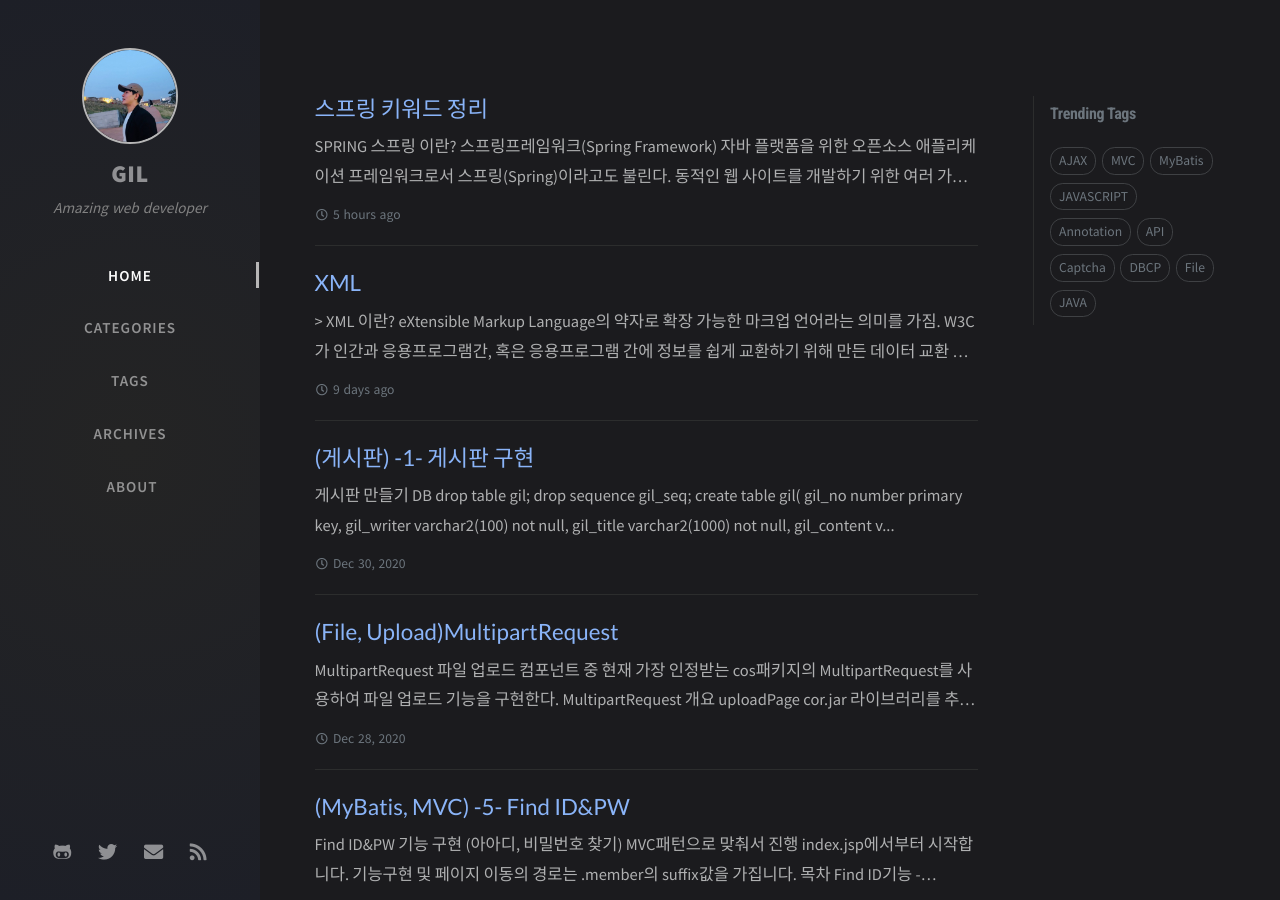
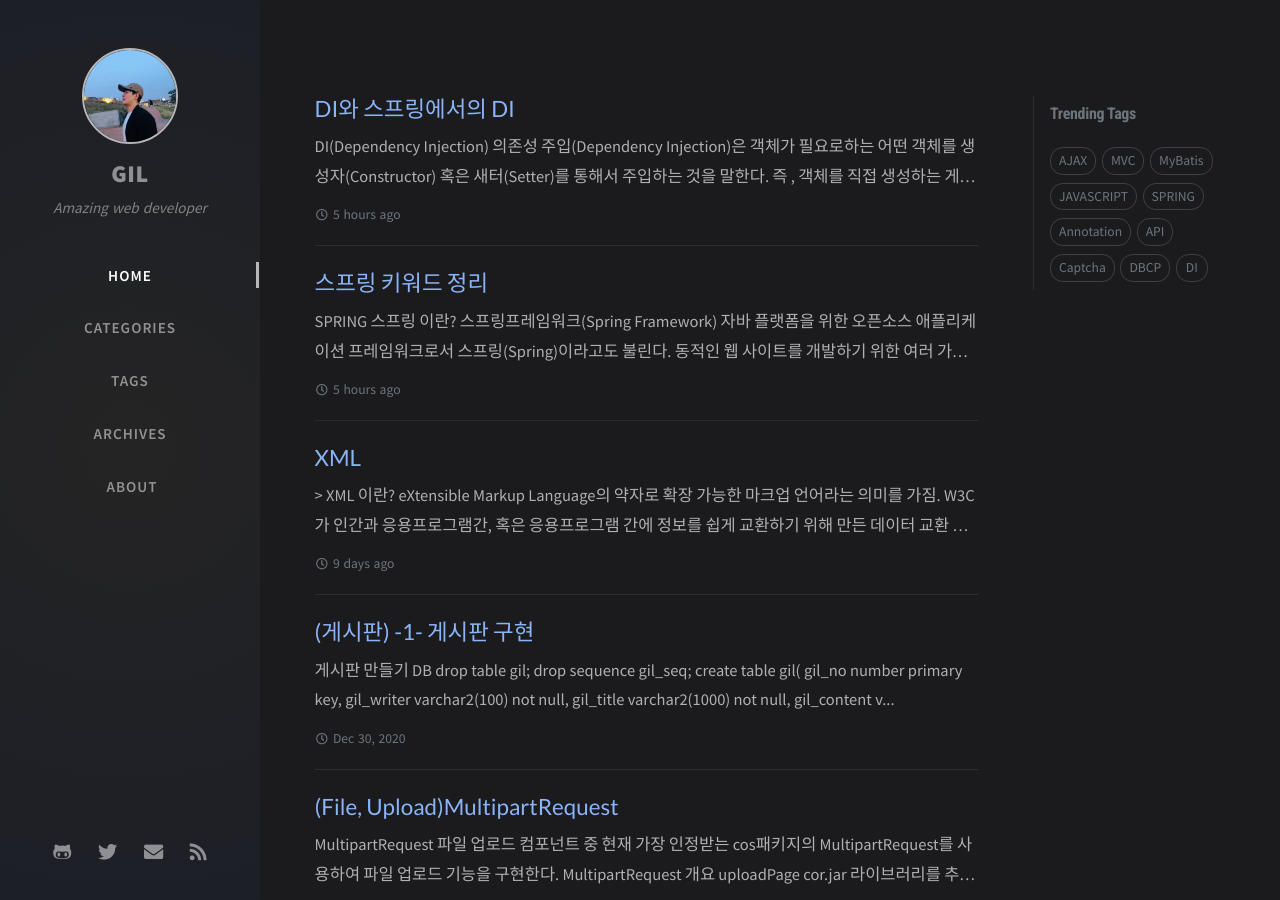
Before and after one commit to fkdl3010/fkdl3010.github.io, a Jekyll site: the page built from index.html, in a window 1280 px wide and 900 px high. Built offline with Jekyll 4.4.1, drawn with Linux system fonts in a browser that asks for light colours; nearby versions of some CDN libraries; the list of posts is cut into pages by our own code; comment, search, counter and statistics services are not loaded; some of the changed text lies outside the part shown.

Commit message:
[add, update post 2021-01-16]

````diff
--- a/_posts/spring/2021-01-15-spring.md
+++ b/_posts/spring/2021-01-15-spring.md
@@ -4,6 +4,15 @@
 categories: [SPRING]
 tags: [SPRING ]
 ---
+<style>
+    h2{
+        color: coral;
+    }
+    h3{
+        color: #ffccbc;
+    }
+</style>
+
 ## SPRING
 
 ---
@@ -68,6 +77,11 @@
 
 IoC Container는 오브젝트의 생성과 관계설정, 사용, 제거 등의 작업을 대신 해준다하여 붙여진 이름이다. 이때, IoC Container에 의해 관리되는 오브젝트들은 Bean 이라고 부른다.
 
+- 가장 중요한 인터페이스는 BeanFactory, ApplicatonContext이다
+- 애플리케이션 컴포넌트의 중앙 저장소이다.
+- 빈 설정 소스로 부터 빈 정의를 읽어들이고, 빈을 구성하고 제공한다.
+- 빈들의 의존 관계를 설정해준다.(객체의 생성을 책임지고, 의존성을 관리한다)
+
 ### DI
 
 의존성 주입(Dependency Injection)은 객체가 필요로하는 어떤 객체를 생성자(Constructor) 혹은 새터(Setter)를 통해서 주입하는 것을 말한다.
--- /dev/null
+++ b/_posts/spring/2021-01-16-DI.md
@@ -0,0 +1,316 @@
+---
+title: DI와 스프링에서의 DI
+date: 2021-01-15 22:00:00 +0900
+categories: [SPRING]
+tags: [SPRING, DI ]
+---
+<style>
+    h2{
+        color: coral;
+    }
+    h3{
+        color: #ffccbc;
+    }
+</style>
+
+## DI(Dependency Injection)
+
+---
+
+의존성 주입(Dependency Injection)은 객체가 필요로하는 어떤 객체를 생성자(Constructor) 혹은 새터(Setter)를 통해서 주입하는 것을 말한다.
+즉 , 객체를 직접 생성하는 게 아니라 외부에서 생성한 후 주입 시켜주는 방식이다.
+DI(의존성 주입)를 통해서 모듈 간의 결합도가 낮아지고 유연성이 높아진다.
+
+![DI](/assets/img/study/DI.png)
+
+오른쪽 방법이 DI이다 .
+
+## DI 종류
+
+---
+
+***여러가지 예시를 통해 이해하자***
+
+- 생성자 주입 (Constructor Injection)
+
+```java
+public class SpellChecker {
+    private Dictionary dictionary;
+
+    public SpellChecker(Dictionary dictionary) {
+        this.dictionary = dictionary;
+    }
+}
+```
+
+- 세터 주입 (Setter Injection)
+
+```java
+public class SpellChecker {
+    private Dictionary dictionary;
+
+    public void setDictionary(Dictionary dictionary) {
+        this.dictionary = dictionary;
+    }
+}
+```
+
+- 인터페이스를 활용한 좋은 예
+
+```java
+
+public interface ClassInter{
+
+    void show(String str);
+
+}
+
+
+
+public class ClassA implements ClassInter{
+
+    @Override
+
+    public void show(String str){
+
+        System.out.println("ClassA : " + str);
+
+    }
+
+}
+
+
+
+public class ClassB implements ClassInte{
+
+    @Override
+
+    public void show(String str){
+
+        System.out.println("ClassB : " + str);
+
+    }
+
+}
+
+
+
+public class WorkClass{
+
+    private ClassInter inter;
+
+
+    public void setInter(ClassInter inter) {
+
+        this.inter = inter;
+
+    }
+
+
+
+    public void showMain(){
+
+        inter.show("hello");
+
+    }
+
+}
+
+```
+
+> 내부에서 클래스를 생성하면 그만큼 결합도가 높아지게 된다.
+> 코드를 짤 때 이런 강결합(Tightly Coupled)를 일으키는 요소를 무분별하게 짜기 시작하면 나중에 어마어마한 유지보수 비용을 지불해야할 때가 오게 된다.
+> 이것을 DI(의존성 주입)을 통해 외부에서 객체를 주입하여 결합도를 낮춰 유연한 구조를 갖게한다.
+> DI를 잘 설명한 예는 interface와 자바의 OOP 개념이다.
+
+## 스프링에서의 DI
+
+---
+
+![IOC&DI](/assets/img/study/IOC%20&%20DI.png)
+
+> IOC를 활용해 DI를 한다.
+
+### XML 활용
+
+- xml context.xml
+
+```xml
+<?xml version="1.0" encoding="UTF-8"?>
+<beans xmlns="http://www.springframework.org/schema/beans"
+    xmlns:xsi="http://www.w3.org/2001/XMLSchema-instance"
+    xsi:schemaLocation="http://www.springframework.org/schema/beans http://www.springframework.org/schema/beans/spring-beans.xsd">
+    <!-- ClassA classA = new ClassA() -->
+
+    <bean id="classA" class="simple_java.ClassA"/>
+    <!-- ClassB classB = new ClassB() -->a
+
+    <bean id="classB" class="simple_java.ClassB"/>
+    <!--
+
+        WorkClass workClass = new WorkClass()
+
+        workClass.setInter(classA);
+
+    -->
+    <bean id="workClass" class="simple_java.WorkClass">
+        <property name="inter" ref="classA"/>
+    </bean>
+</beans>
+```
+
+- xml에서의 bean 주입 방법
+
+```xml
+1)
+<bean id=“record” name=“r1,r2 r3;r4” class=“di.SprRecord”>
+    <property name=“kor” value=“20”></property>
+</bean>
+
+2)
+
+<bean id=“record” name=“r1,r2 r3;r4” class=“di.SprRecord”>
+    <constructor-arg value=“20”></constructor-arg>
+</bean>
+
+3)
+
+<bean id=“record” name=“r1,r2 r3;r4” class=“di.SprRecord”>
+    <constructor-arg name=“kor” value=“20”></constructor-arg>
+</bean>
+
+4)
+
+<bean id=“record” ” name=“r1,r2 r3;r4” class=“di.SprRecord”
+    p:kor=“50” p:eng=“60” p:math=“70”>
+
+5)
+
+<bean id=“view” class=”di.SprRecordView”>
+    <property name=“record” ref=“record”></property>
+</bean>
+
+
+id : 빈 객체 고유 이름 (접근 가능자)
+
+name : 객체의 이름(별칭)
+
+class : 생성할 클래스
+
+constructor-arg : 초기값 설정 (생성자 함수 사용)
+
+property : 초기값 설정 (Setter함수 사용)
+
+
+- list
+<bean id="listHandler" class="com.koreait.spring.ListHandler">
+    <property name="list">
+        <list>
+            <value>떡볶이</value>
+            <value>김밥</value>
+            <value>순대</value>
+            <value>튀김</value>
+            <value>어묵</value>
+        </list>
+    </property>
+</bean>
+
+- map
+<bean id="mapHandler" class="com.koreait.spring.MapHandler">
+    <property name="map">
+        <map>
+            <entry key="spring" value="봄" />
+            <entry key="summer" value="여름" />
+            <entry key="fall" value="가을" />
+            <entry key="winter" value="겨울" />
+        </map>
+    </property>
+</bean>
+
+
+```
+
+- 사용 예
+
+```java
+public class WorkMain{
+
+    public static void main(String[] args){
+
+    // 방법 1.
+
+    //spring 사용
+        ApplicationContext ctx = new ClassPathXmlApplicationContext("app-context.xml");
+    //app-context.xml  : 환경설정 파일
+
+        WorkClass work = (WorkClass)ctx.getBean("workClass"); //workClass 객체 가져오기
+        work.showMain();
+
+    // 방법 2,
+
+        String resourceLocations = "classpath:app-context.xml";
+        AbstractApplicationContext ctx2 = new GenericXmlApplicationContext(resourceLocations);
+
+        WorkClass work2 = ctx2.getBean("workClass",WorkClass.class); //workClass 객체 가져오기
+        work.showMain();
+    }
+}
+```
+
+### AppContext 자바 활용
+
+---
+
+```java
+@Configuration
+public class AppContext {
+
+    @Bean	// 이 메소드는 Bean을 만드는 메소드입니다.
+    public Song song1() {			// <bean id="song1" class="com.koreait.spring.Song">
+        Song song = new Song();
+        song.setTitle("Dynamite");	// <property name="title" value="Dynamite" />
+        song.setGenre("댄스"); 		// <property name="genre" value="댄스" />
+        return song;
+    }
+
+    @Bean(name="song2")		// @Bean(name="bean의 id")
+    public Song zzzzz() {	// 메소드의 이름 zzzzz는 사용되지 않아요.
+        return new Song("Dynamite", "댄스");
+    }
+
+    @Bean
+    public Singer singer1() {
+        Singer singer = new Singer();
+        singer.setName("BTS");
+        singer.setSong( song1() );	// public Song song1(){ } 메소드를 호출하면 song1이라는 Bean이 반환됩니다.
+        return singer;
+    }
+
+    @Bean
+    public Singer singer2() {
+        return new Singer("BTS", zzzzz());	// public Song zzzzz(){ } 메소드를 호출하면 song2라는 Bean이 반환됩니다.
+    }
+}
+```
+
+- 사용 예
+
+```java
+public static void main(String[] args) {
+    AbstractApplicationContext ctx = new AnnotationConfigApplicationContext(AppContext.class);
+
+        Song s1 = ctx.getBean("song1", Song.class);
+        Song s2 = ctx.getBean("song2", Song.class);
+
+        s1.songInfo();
+        s2.songInfo();
+
+        Singer gasu1 = ctx.getBean("singer1", Singer.class);
+        Singer gasu2 = ctx.getBean("singer2", Singer.class);
+
+        gasu1.singerInfo();
+        gasu2.singerInfo();
+
+        ctx.close();
+}
+```
````
Also changed, not shown: assets/img/study/DI.png (added), assets/img/study/IOC & DI.png (added).
